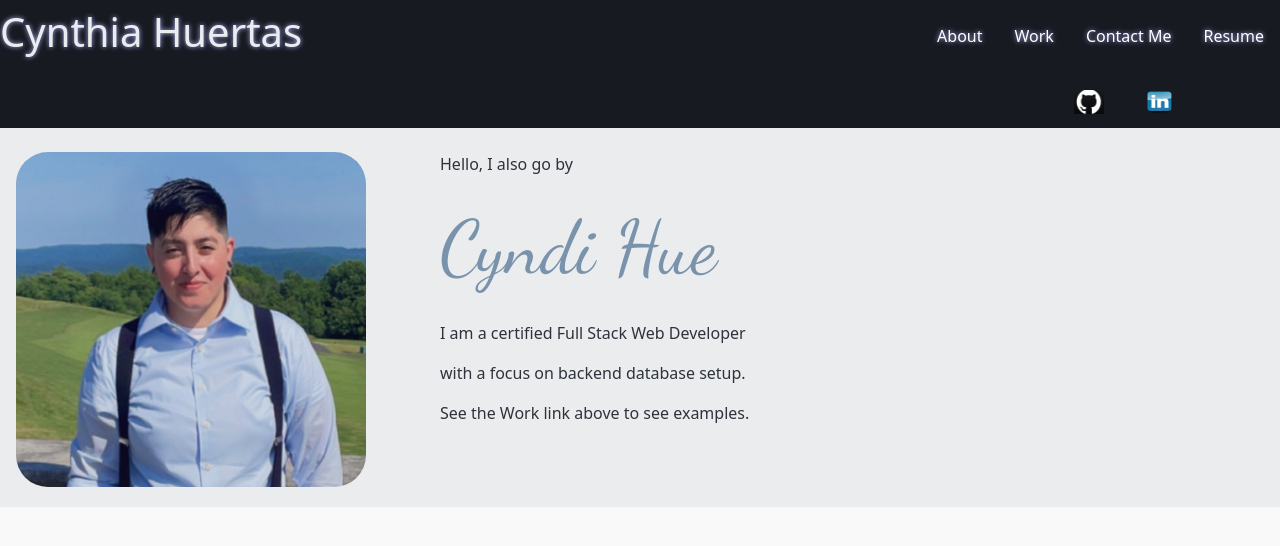
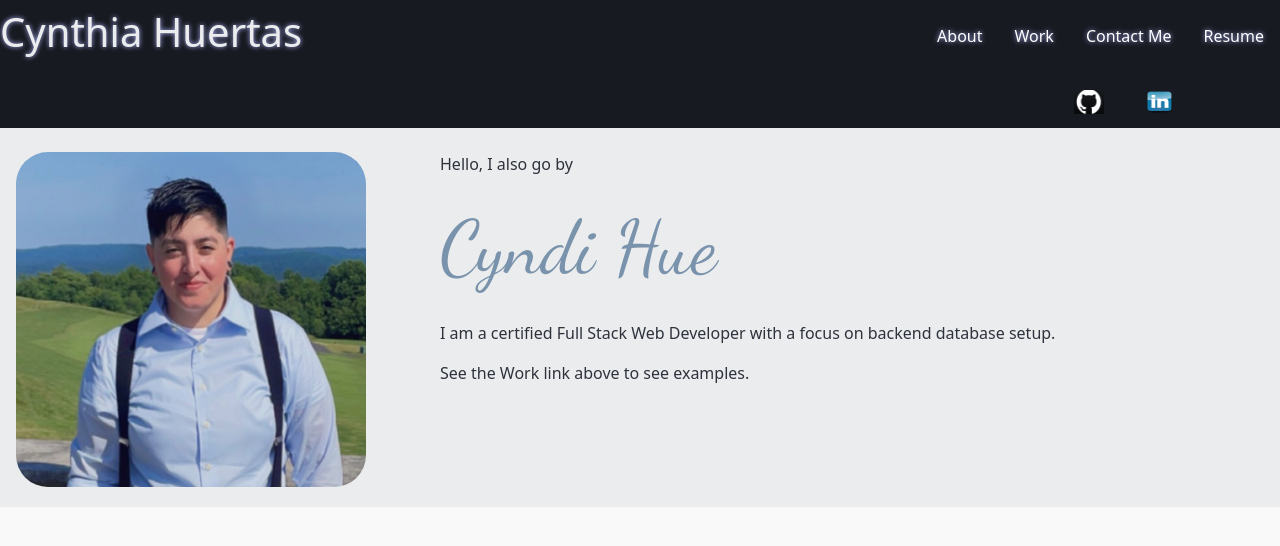
Before and after one commit to CyndiHue/HuertasCPortfolio, a React (Vite) app: page / in a window 1280 px wide. Shown: the top 546 px of the page. Built offline with nearby package versions, Linux system fonts and the light colour scheme; a web font is replaced by a local one.

Commit message:
minor adjustments to structure

```diff
--- a/src/pages/About.jsx
+++ b/src/pages/About.jsx
@@ -16,8 +16,7 @@ export default function About() {
           <div className="mb-4">
             <p>Hello, I also go by </p>
             <p className="nameCustomText">Cyndi Hue</p>
-            <p>I am a certified Full Stack Web Developer </p>
-            <p>with a focus on backend database setup.</p>
+            <p>I am a certified Full Stack Web Developer with a focus on backend database setup.</p>
             <p>See the Work link above to see examples.</p>
          </div>
           </div>
```
